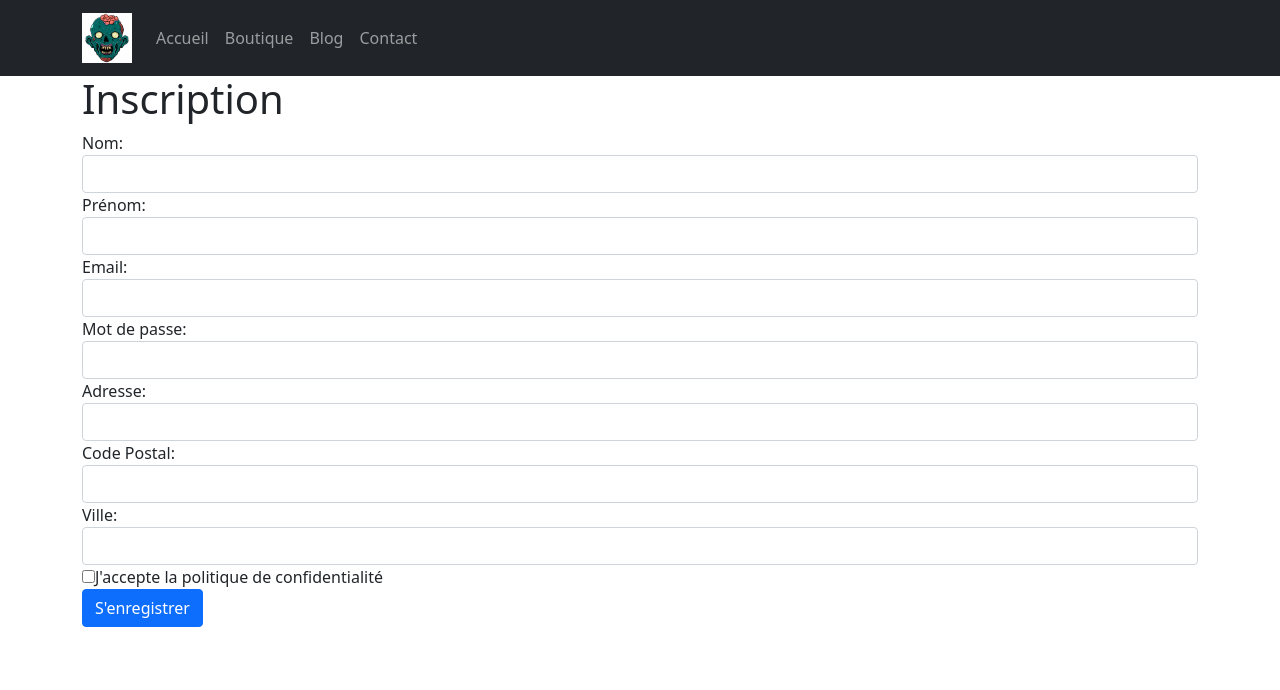
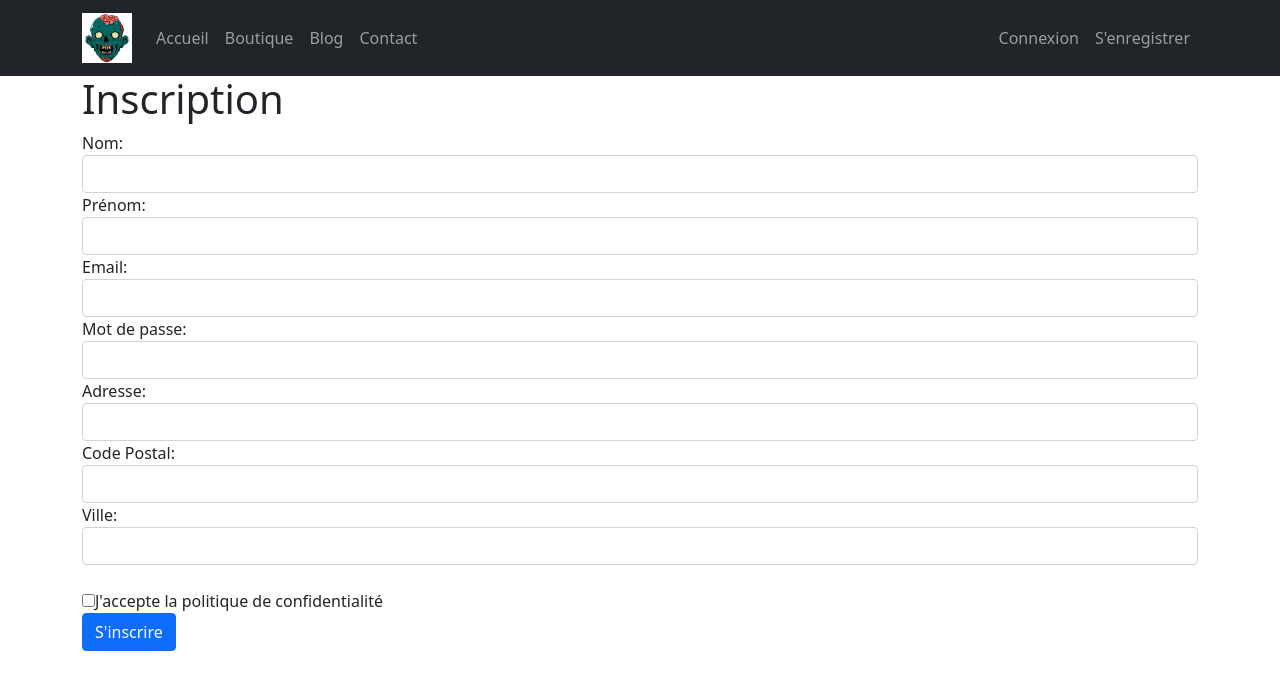
Before and after one commit to nicolas-gicquel/Eval-Symfony, a Symfony app: template templates/registration/register.html.twig in a window 1280 px wide. Shown: the top 690 px of the page. Run offline with Twig, Linux system fonts and the light colour scheme; the template is opened without the code that fills it, so the values that code supplies are empty; form fields are guessed from the names that the template uses; some libraries are stand-ins or nearby versions.

Commit message:
Modifs diverses

```diff
--- a/public/css/style.css
+++ b/public/css/style.css
@@ -11,6 +11,15 @@
     max-width: 50px;
 }
 
+.navbar-collapse ul {
+    width: 100%;
+}
+
+.connect {
+    width: 100%;
+    text-align: right;
+}
+
 
 /****Page d'accueil****/
 
--- a/src/Controller/RegistrationController.php
+++ b/src/Controller/RegistrationController.php
@@ -13,7 +13,7 @@ use Symfony\Component\Security\Core\Encoder\UserPasswordEncoderInterface;
 class RegistrationController extends AbstractController
 {
     /**
-     * @Route("/register", name="app_register")
+     * @Route("/register", name="register")
      */
     public function register(Request $request, UserPasswordEncoderInterface $passwordEncoder): Response
     {
--- a/src/Controller/SecurityController.php
+++ b/src/Controller/SecurityController.php
@@ -10,7 +10,7 @@ use Symfony\Component\Security\Http\Authentication\AuthenticationUtils;
 class SecurityController extends AbstractController
 {
     /**
-     * @Route("/login", name="app_login")
+     * @Route("/login", name="login")
      */
     public function login(AuthenticationUtils $authenticationUtils): Response
     {
@@ -23,7 +23,7 @@ class SecurityController extends AbstractController
     }
 
     /**
-     * @Route("/logout", name="app_logout")
+     * @Route("/logout", name="logout")
      */
     public function logout()
     {
--- a/src/Entity/Products.php
+++ b/src/Entity/Products.php
@@ -45,7 +45,7 @@ class Products
     private $photos;
 
     /**
-     * @ORM\OneToMany(targetEntity=Orders::class, mappedBy="product")
+     * @ORM\OneToMany(targetEntity=Orders::class, mappedBy="product",cascade={"persist"})
      */
     private $orders;
 
@@ -55,7 +55,8 @@ class Products
     private $category;
 
     /**
-     * @ORM\ManyToOne(targetEntity=User::class, inversedBy="products")
+     * @ORM\ManyToOne(targetEntity=User::class, inversedBy="products", cascade={"persist"})
+     * @ORM\JoinColumn(name="user_id", referencedColumnName="id", nullable=true, onDelete="SET NULL")
      */
     private $user;
 
--- a/src/Entity/User.php
+++ b/src/Entity/User.php
@@ -56,7 +56,7 @@ class User implements UserInterface
     private $adress;
 
     /**
-     * @ORM\OneToMany(targetEntity=Products::class, mappedBy="user")
+     * @ORM\OneToMany(targetEntity=Products::class, mappedBy="user", cascade={"persist"})
      */
     private $products;
 
--- a/src/Form/RegistrationFormType.php
+++ b/src/Form/RegistrationFormType.php
@@ -11,6 +11,7 @@ use Symfony\Component\OptionsResolver\OptionsResolver;
 use Symfony\Component\Validator\Constraints\IsTrue;
 use Symfony\Component\Validator\Constraints\Length;
 use Symfony\Component\Validator\Constraints\NotBlank;
+use Symfony\Component\Form\Extension\Core\Type\TextType;
 
 class RegistrationFormType extends AbstractType
 {
--- a/src/Form/UserType.php
+++ b/src/Form/UserType.php
@@ -13,7 +13,6 @@ class UserType extends AbstractType
     {
         $builder
             ->add('email')
-            ->add('roles')
             ->add('password')
             ->add('firstName')
             ->add('lastName')
--- a/templates/base.html.twig
+++ b/templates/base.html.twig
@@ -3,7 +3,8 @@
 
 <head>
     <meta charset="UTF-8">
-    <title>{% block title %}Welcome!{% endblock %}</title>
+    <title>{% block title %}Zombi shop{% endblock %}</title>
+    <link rel="shortcut icon" type="image/png" href="{{asset('images/favicon.png')}}"/>
     <link href="https://cdn.jsdelivr.net/npm/bootstrap@5.0.0-beta1/dist/css/bootstrap.min.css" rel="stylesheet" integrity="sha384-giJF6kkoqNQ00vy+HMDP7azOuL0xtbfIcaT9wjKHr8RbDVddVHyTfAAsrekwKmP1" crossorigin="anonymous">
     <link rel="stylesheet" href="{{asset('css/style.css')}}">
     <script src="https://ajax.googleapis.com/ajax/libs/jquery/3.5.1/jquery.min.js"></script>
@@ -35,6 +36,21 @@
                     <li class="nav-item">
                         <a class="nav-link" href="#">Contact</a>
                     </li>
+                    {% if app.user %}
+                    <li class="nav-item connect">
+                        <a class="nav-link" href="{{path('admin')}}">Administration</a>
+                    </li>
+                     <li class="nav-item">
+                        <a class="nav-link" href="{{path('logout')}}">Deconnexion</a>
+                    </li>
+                    {% else %}
+                        <li class="nav-item connect">
+                        <a class="nav-link" href="{{path('login')}}">Connexion</a>
+                    </li>
+                    <li class="nav-item">
+                        <a class="nav-link" href="{{path('register')}}">S'enregistrer</a>
+                    </li>
+                    {% endif %}
                 </ul>
             </div>
         </div>
--- a/templates/registration/register.html.twig
+++ b/templates/registration/register.html.twig
@@ -7,15 +7,15 @@
     <div class="container">
         <h1>Inscription</h1>
         {{ form_start(registrationForm) }}
-        <div><label>Nom: </label> {{ form_widget(registrationForm.firstName) }}</div>
-        <div><label>Prénom: </label> {{ form_widget(registrationForm.lastName) }}</div>
-        <div><label>Email: </label> {{ form_widget(registrationForm.email) }}</div>
-        <div><label>Mot de passe: </label> {{ form_widget(registrationForm.plainPassword, { label: 'Password' }) }}</div>
-        <div><label>Adresse: </label> {{ form_widget(registrationForm.adress) }}</div>
-        <div><label>Code Postal: </label> {{ form_widget(registrationForm.zipcode) }}</div>
-        <div><label>Ville: </label> {{ form_widget(registrationForm.city) }}</div>
-        <div>{{ form_widget(registrationForm.agreeTerms) }}<label>  J'accepte la politique de confidentialité</label></div>
-        <button type="submit" class="btn btn-primary">S'enregistrer</button> {{ form_end(registrationForm) }}
+        <div><label>Nom: </label><br>{{ form_widget(registrationForm.firstName) }}</div>
+        <div><label>Prénom: </label><br> {{ form_widget(registrationForm.lastName) }}</div>
+        <div><label>Email: </label><br> {{ form_widget(registrationForm.email) }}</div>
+        <div><label>Mot de passe: </label><br> {{ form_widget(registrationForm.plainPassword, { label: 'Password' }) }}</div>
+        <div><label>Adresse: </label><br> {{ form_widget(registrationForm.adress) }}</div>
+        <div><label>Code Postal: </label><br> {{ form_widget(registrationForm.zipcode) }}</div>
+        <div><label>Ville: </label><br> {{ form_widget(registrationForm.city) }}</div>
+        <div>{{ form_widget(registrationForm.agreeTerms) }}<label><br>  J'accepte la politique de confidentialité</label></div>
+        <button type="submit" class="btn btn-primary">S'inscrire</button> {{ form_end(registrationForm) }}
     </div>
 </div>
 {% endblock %}
```
Also changed, not shown: public/images/favicon.png (added).
